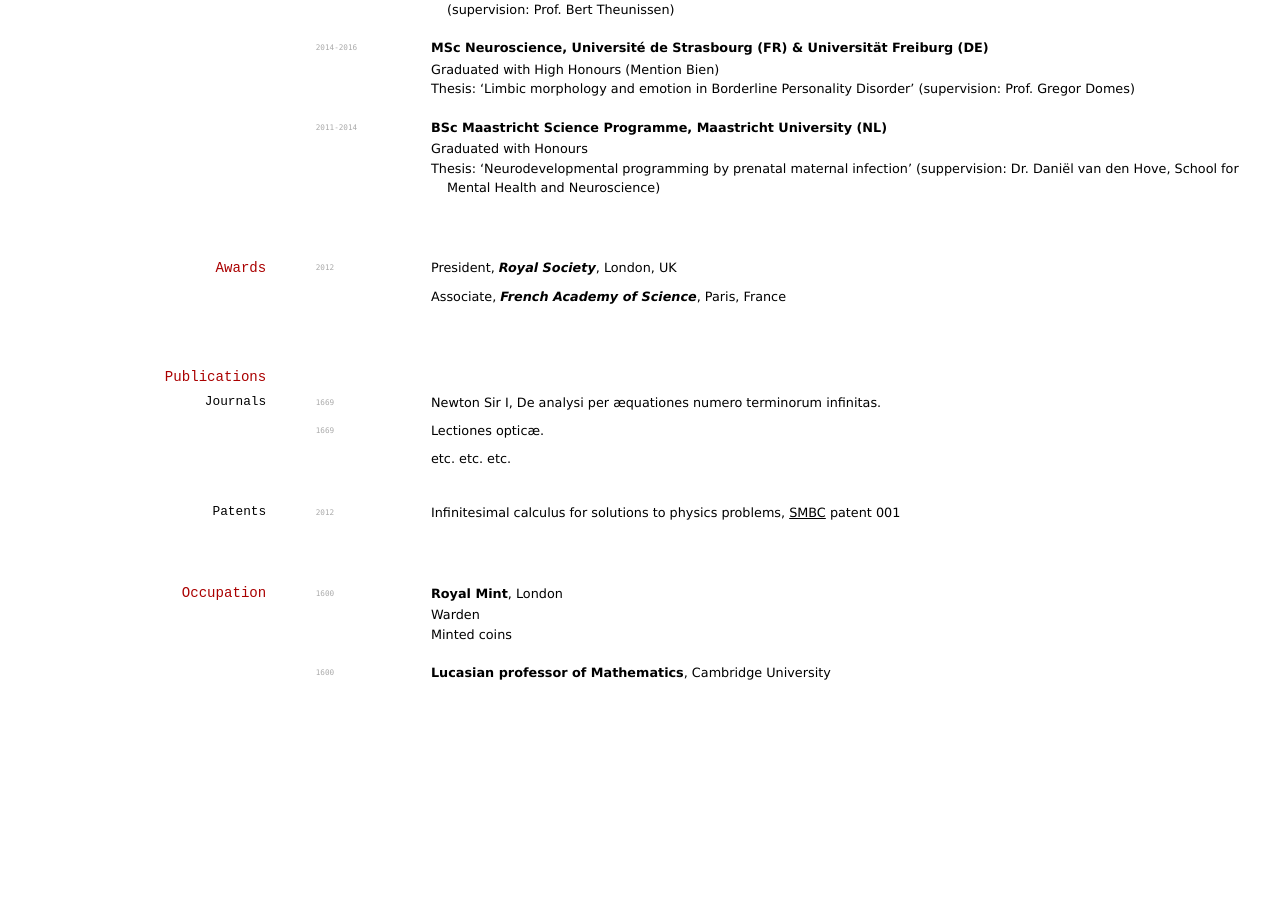
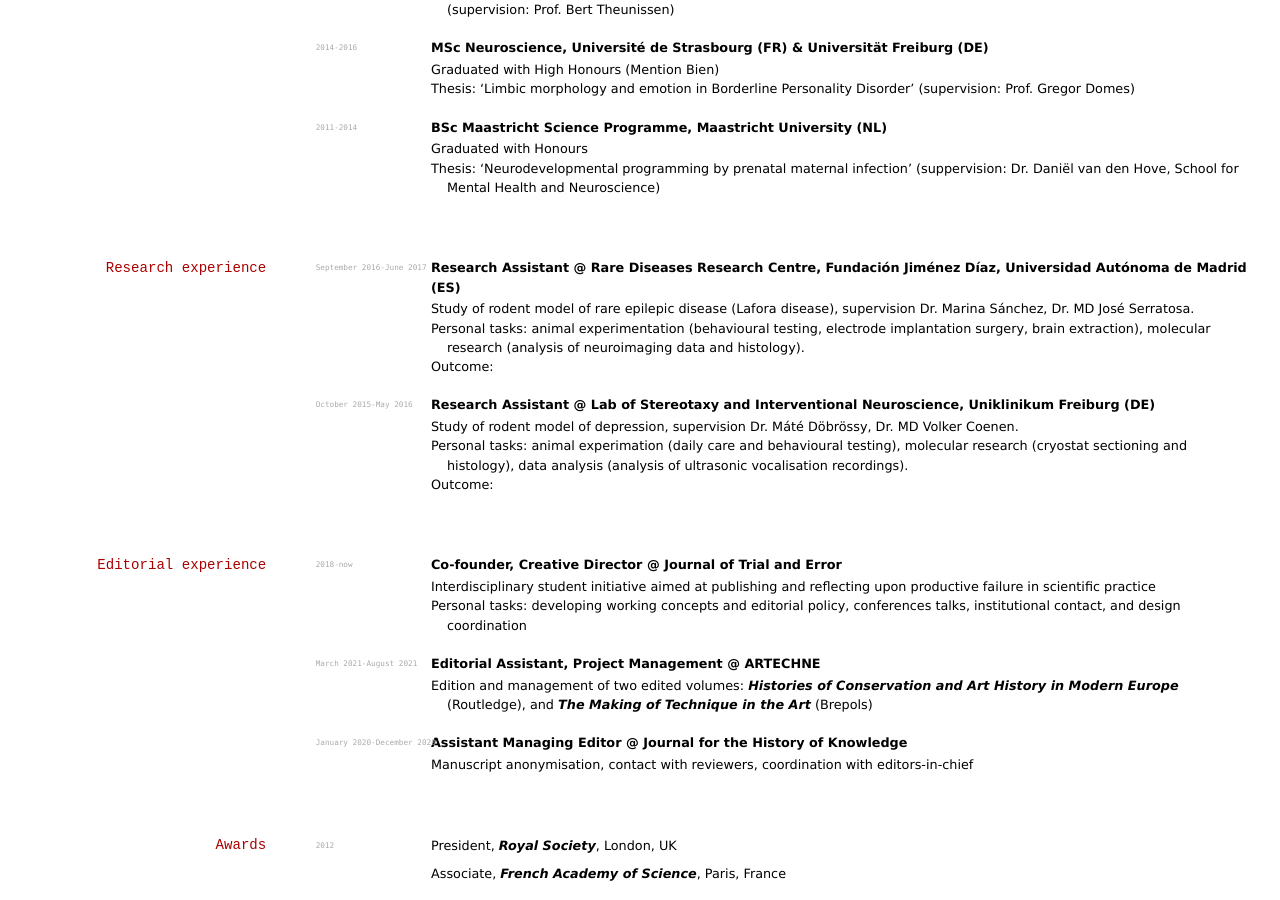
Before and after one commit to elipapa/markdown-cv, a Jekyll site: the page built from index.md, in a window 1280 px wide and 900 px high, scrolled down 513 px. Built offline with Jekyll 4.4.1, drawn with Linux system fonts in a browser that asks for light colours; before the commit the page ends 1204 px from its top, so only the background shows below that.

Commit message:
Update index.md

```diff
--- a/index.md
+++ b/index.md
@@ -39,6 +39,36 @@ __BSc Maastricht Science Programme, Maastricht University (NL)__
 - Graduated with Honours
 - Thesis: 'Neurodevelopmental programming by prenatal maternal infection' (suppervision: Dr. Daniël van den Hove, School for Mental Health and Neuroscience)
 
+## Research experience
+
+`September 2016-June 2017`
+__Research Assistant @ Rare Diseases Research Centre, Fundación Jiménez Díaz, Universidad Autónoma de Madrid (ES)__
+- Study of rodent model of rare epilepic disease (Lafora disease), supervision Dr. Marina Sánchez, Dr. MD José Serratosa.
+- Personal tasks: animal experimentation (behavioural testing, electrode implantation surgery, brain extraction), molecular research (analysis of neuroimaging data and histology).
+- Outcome:
+
+
+`October 2015-May 2016`
+__Research Assistant @ Lab of Stereotaxy and Interventional Neuroscience, Uniklinikum Freiburg (DE)__
+- Study of rodent model of depression, supervision Dr. Máté Döbrössy, Dr. MD Volker Coenen.
+- Personal tasks: animal experimation (daily care and behavioural testing), molecular research (cryostat sectioning and histology), data analysis (analysis of ultrasonic vocalisation recordings).
+- Outcome:
+
+
+## Editorial experience
+
+`2018-now`
+__Co-founder, Creative Director @ Journal of Trial and Error__
+-  Interdisciplinary student initiative aimed at publishing and reflecting upon productive failure in scientific practice
+-  Personal tasks: developing working concepts and editorial policy, conferences talks, institutional contact, and design coordination
+
+`March 2021-August 2021`
+__Editorial Assistant, Project Management @ ARTECHNE__
+-   Edition and management of two edited volumes: *Histories of Conservation and Art History in Modern Europe* (Routledge), and *The Making of Technique in the Art* (Brepols)
+
+ `January 2020-December 2020`
+__Assistant Managing Editor @  Journal for the History of Knowledge__
+- Manuscript anonymisation, contact with reviewers, coordination with editors-in-chief
 
 ## Awards
 
```
